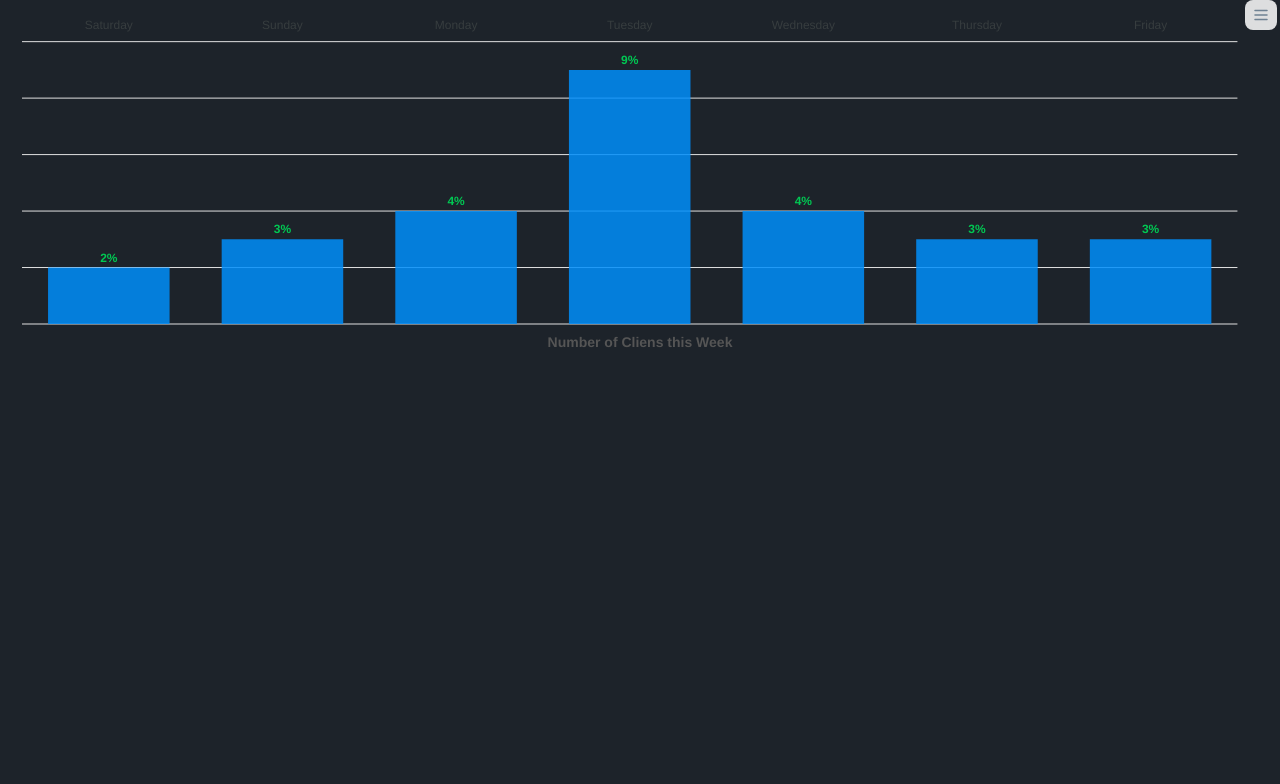
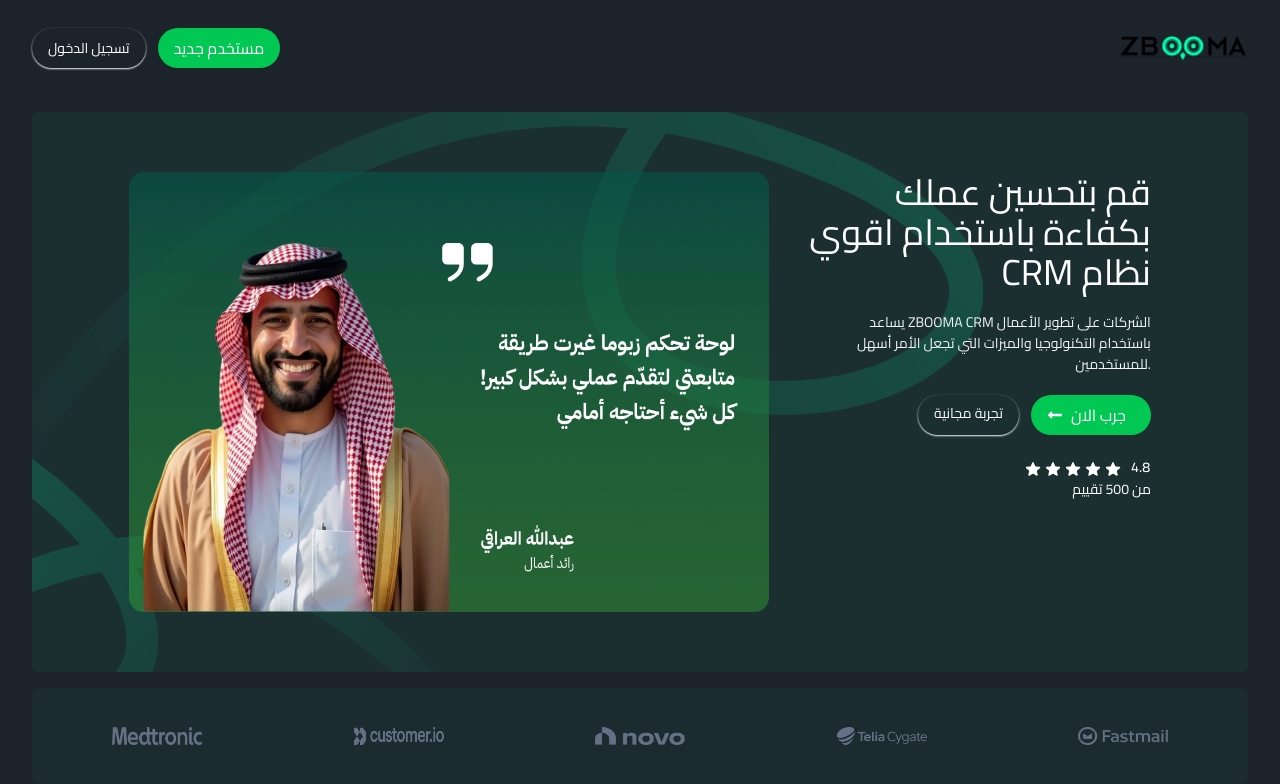
Before and after one commit to faresibrahim081/crm-system, a React (Vite) app: page / in a window 1280 px wide. Shown: the top 784 px of the page. Built offline with nearby package versions, Linux system fonts and the light colour scheme.

Commit message:
to adding footer styles

```diff
--- a/src/App.jsx
+++ b/src/App.jsx
@@ -1,12 +1,12 @@
 import "./App.css";
-import BarChart from "./Components/barChrt/BarChart";
-// import Home from "./Pages/Home";
+// import BarChart from "./Components/barChrt/BarChart";
+import Home from "./Pages/Home";
 
 function App() {
   return (
     <>
-      {/* <Home /> */}
-      <BarChart />
+      <Home />
+      {/* <BarChart /> */}
     </>
   );
 }
```
